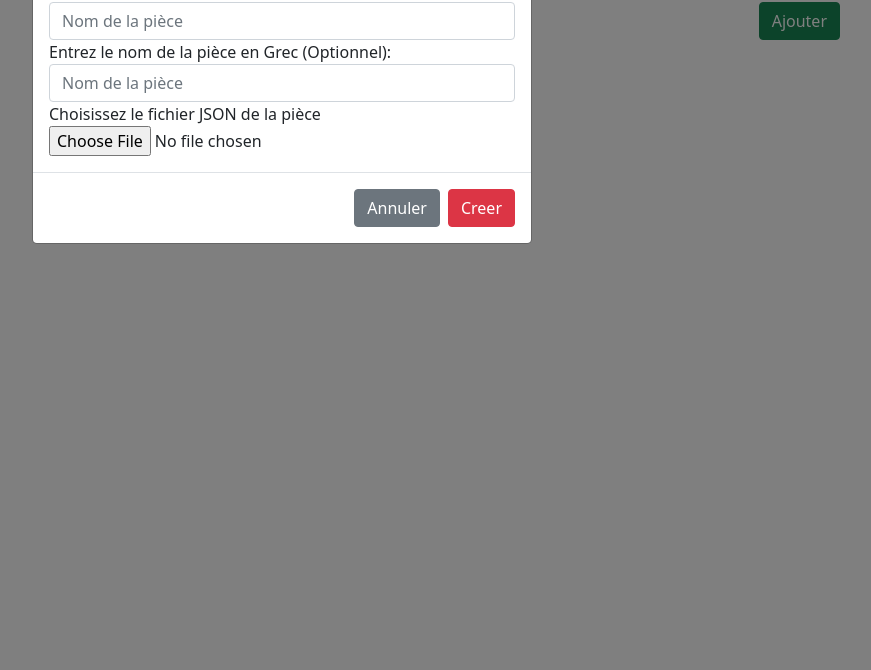
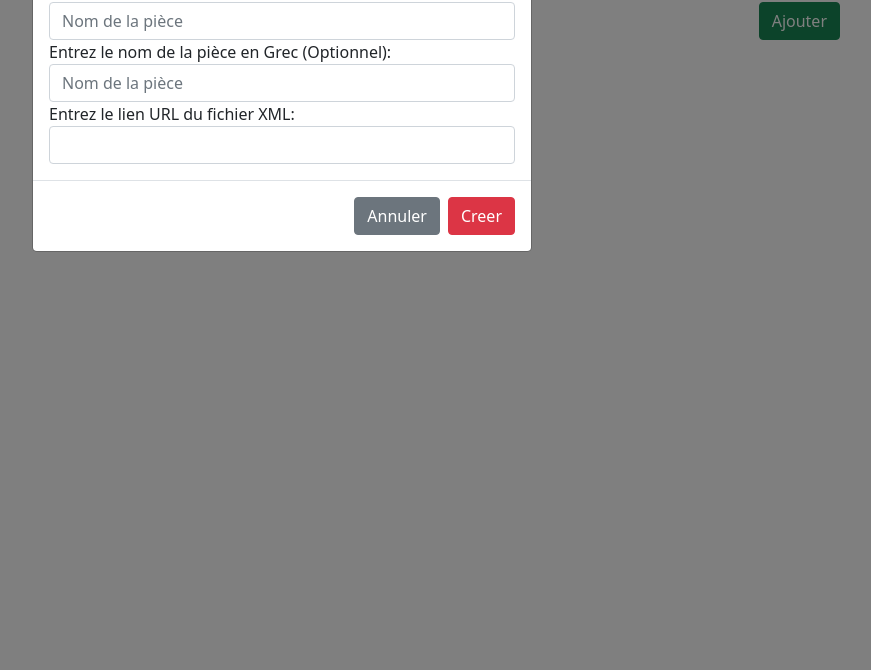
Before and after one commit to mromanello/dionysos-annotate, a Flask app: page / in a window 1280 px wide, after a click on "Ajouter". Shown: the part 130-800 px from the top of the page, without its empty margins (358-1229 px from the left). Run offline with Flask 2, Linux system fonts and the light colour scheme; data that the repository does not hold is empty.

Commit message:
change file path access

```diff
--- a/app/logic.py
+++ b/app/logic.py
@@ -1,3 +1,5 @@
+import urllib.request
+
 from app import perseids_search
 from app.models import *
 
@@ -12,10 +14,11 @@ class Logic:
     def add_project(cls, project_attributes):
         project = Project(**project_attributes)
         db.session.add(project)
-        # Project needs to be in database to create dependent tables (character)
-        db.session.commit()
+        db.session.commit()  # Project needs to be in database to create dependent tables (character)
+
         try:
-            units, speakers = perseids_search.parse_xml_into_units('/home/ahmedj/xml/' + project.file_path)
+            local_filename, headers = urllib.request.urlretrieve(project.file_path)
+            units, speakers = perseids_search.parse_xml_into_units(local_filename)
         except Exception as e:
             # In case There was an error with parsing the file, we have to delete the project before raising the error.
             db.session.delete(project)
--- a/app/templates/index.html
+++ b/app/templates/index.html
@@ -75,10 +75,9 @@
                         <label for="greek_name">Entrez le nom de la pièce en Grec (Optionnel):</label>
                         <input type="text" class="form-control" name="greek_name" placeholder="Nom de la pièce">
                     </div>
-
                     <div class="form-group">
-                        <label for="file">Choisissez le fichier JSON de la pièce</label>
-                        <input type="file" class="form-control-file" id="file" name="file_path" required>
+                        <label for="file_path">Entrez le lien URL du fichier XML:</label>
+                        <input type="text" class="form-control" id="file" name="file_path" required>
                     </div>
                 </form>
             </div>
```
